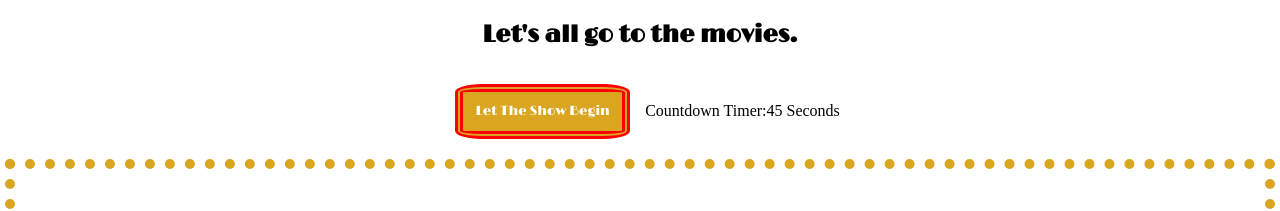
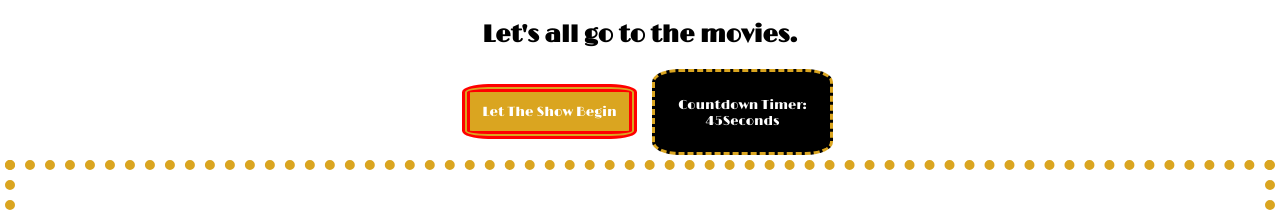
Before and after one commit to dwmcnealy91/gc-js-project, a plain HTML site: page index.html in a window 1280 px wide. Shown: the top 211 px of the page. Drawn offline with nearby package versions, Linux system fonts and the light colour scheme; grey boxes are pictures that could not be loaded.

Commit message:
added timer changes

```diff
--- a/index.html
+++ b/index.html
@@ -22,7 +22,7 @@
      <button id="startButton">Let The Show Begin</button>
      <section class="timerContainer">
         <div class="timer">
-            Countdown Timer:45 Seconds
+            Countdown Timer: 45Seconds
         </div>
     </section>
     </div>
--- a/style.css
+++ b/style.css
@@ -16,9 +16,6 @@ h1 {
 }
 
 button {
-  display: flex;
-  justify-content: center;
-  align-items: center;
   width: 175px;
   height: 55px;
   padding: 3px;
@@ -35,6 +32,25 @@ button {
   display: flex;
   justify-content: center;
   align-items: center;
+}
+
+.timerContainer {
+    display: flex;
+    justify-content: center;
+    align-items: center;
+    text-align: center;
+}
+
+.timer {
+    padding-top: 25px;
+    border: 3px dashed goldenrod;
+    background-color: black;
+    width: 175px;
+    height: 55px;
+    border-radius: 15%;
+    color: white;
+    font-family: "Limelight", cursive;
+    font-size: small;
 }
 
 .cardBackground {
```
